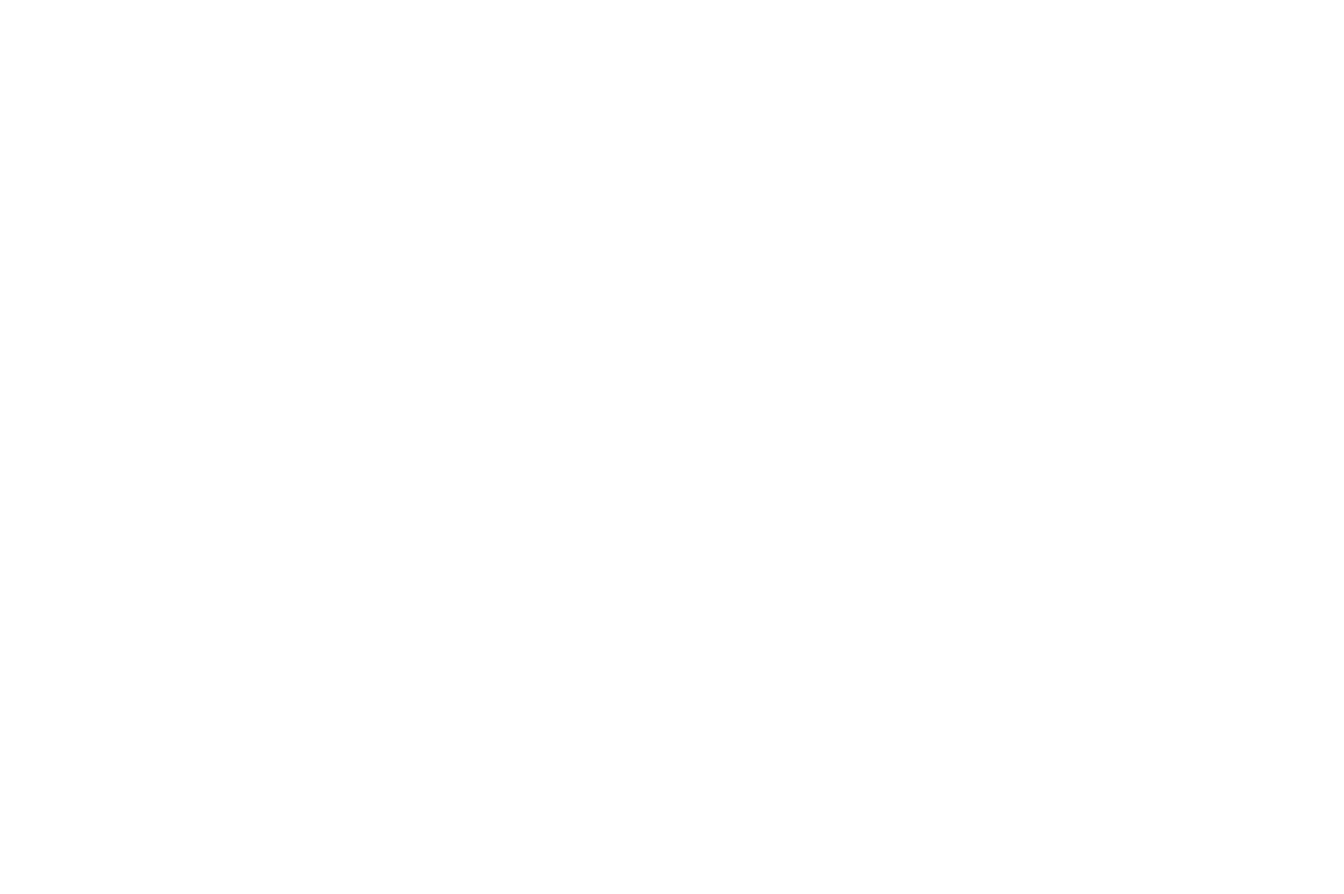
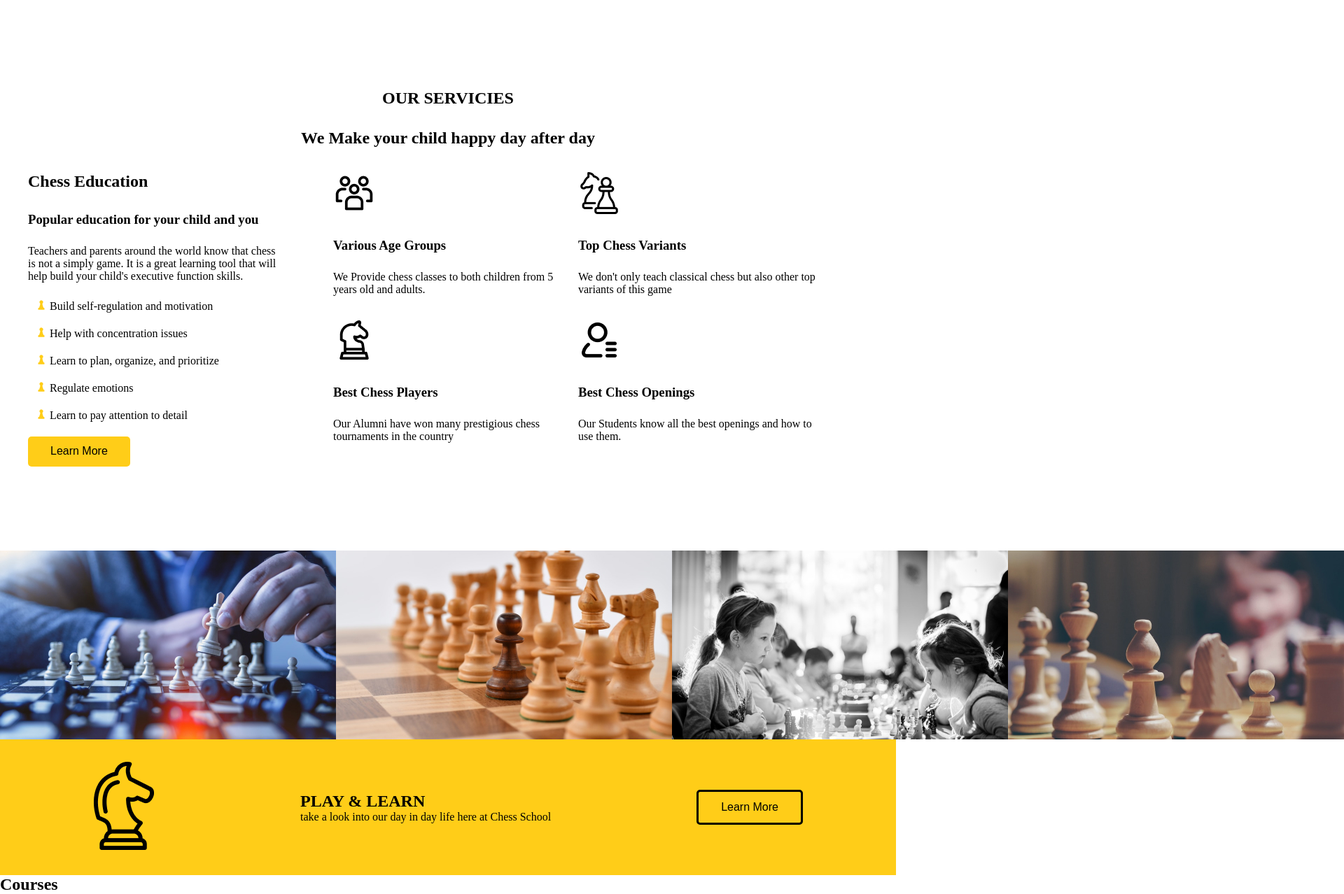
Before and after one commit to Riccardouras/proj-html-vuejs, a Vue app: page / in a window 1280 px wide. Shown: the part 900-2178 px from the top of the page at 70% size, 1920 px wide, since content can reach past the window. Before the commit the page ends 915 px from the top, so only its background shows below. Built offline with nearby package versions, Linux system fonts and the light colour scheme.

Commit message:
work still in progress

```diff
--- a/src/App.vue
+++ b/src/App.vue
@@ -26,7 +26,7 @@ export default{
 
 <template>
   <AppHeader/>
-  <!-- <AppMain/> -->
+  <AppMain/>
   <!-- <AppFooter/> -->
 </template>
 
--- a/src/components/AppHeader.vue
+++ b/src/components/AppHeader.vue
@@ -44,7 +44,7 @@ export default{
 
                 </div>
             </section>
-            <nav class="container flex justify-around  margin-top">
+            <nav class="container flex justify-around  margin-top auto">
                 <div><img :src="getImagePath(`../assets/images/${store.Logo}`)" alt=""></div>
                 <div>
                     <ul>
@@ -56,7 +56,7 @@ export default{
             </nav>
         </header>
         <section class="flex">
-            <div class="container justify-start relative">
+            <div class="container justify-start relative auto">
                 <div>
                     <button class="btn-yellow">WELCOME</button>
                     <h1 class="dist relative">ACADEMIC CHESS <br> FOR
@@ -89,7 +89,7 @@ header{
   opacity: 0.8;
 }
 .justify-start{
-    margin-left: 288px;
+    margin-left: 441px
 }
 .justify-around{
     justify-content: space-around;
@@ -97,12 +97,8 @@ header{
 .flex{
     display: flex;
 }
-.container{
-    max-width: 1923px;
-}
-.auto{
-    margin: 0 auto;
-}
+
+
 span{
     color: #ffffff;
 }
@@ -141,6 +137,7 @@ a{
     background-image: url(../assets/images/jumbotron/mt-2236-home-bg1.jpg);
     background-size: 100%;
     background-repeat: no-repeat;
+    font-family: 'Lato', sans-serif;
 }
 .btn-yellow{
     background-color: #ffcd18;
@@ -192,7 +189,7 @@ p{
     position: absolute;
     position: absolute;
     top: 42%;
-    left: -66%;
+    left: -60%;
     padding: 1rem;
     font-size: 2rem;
     border-radius: 100%;
--- a/src/components/AppMain.vue
+++ b/src/components/AppMain.vue
@@ -1,7 +1,7 @@
 <script>
-import {store} from "./data/store";
+import { store } from "./data/store";
 export default {
-    props:{
+    props: {
         listIcon: Object,
         services: Object
     },
@@ -24,33 +24,34 @@ export default {
 </script>
 
 <template>
-    <section>
-        <h2>
+    <section class="section-margin">
+        <h1 class=" text-center marg-top-bottom">
             OUR SERVICIES
-        </h2>
-        <h3>We Make your child happy day after day</h3>
-        <div>
-            <div>
-                <h3><b>Chess Education</b></h3>
-                <h6>Popular education for your child and you</h6>
-                <p>Teachers and parents around the world know that chess is not a simply game. It is a great learning tool that will help build your child's executive function skills</p>
+        </h1>
+        <h2 class="text-center mb">We Make your child happy day after day</h2>
+        <div class="flex container auto gap">
+            <div class="box">
+                <h2 class="margins-h2"><b>Chess Education</b></h2>
+                <h3 class="margins-h3">Popular education for your child and you</h3>
+                <p>Teachers and parents around the world know that chess is not a simply game. It is a great learning tool
+                    that will help build your child's executive function skills.</p>
                 <div>
-                    <ul v-for="li in store.listIcon">
-                        <li>{{ li.text }}</li>
+                    <ul>
+                        <li v-for="li in store.listIcon">{{ li.text }}</li>
                     </ul>
                 </div>
                 <button>Learn More</button>
             </div>
-            <div v-for="service in store.services">
-                <div>
+            <div class="flex wrap boxed">
+                <div class="half halfh" v-for="service in store.services">
                     <div>
-                        <img :src="getImagePath(`../assets/images/${service.img}`)" :alt="service.id">
+                        <img class="img-size" :src="getImagePath(`../assets/images/${service.img}`)" :alt="service.id">
                     </div>
-                    <div>
-                        <h5>{{service.title}}</h5>
+                    <div class="margi-b">
+                        <h3>{{ service.title }}</h3>
                     </div>
-                    <div>
-                        <p>{{service.text}}</p>
+                    <div class="">
+                        <p>{{ service.text }}</p>
                     </div>
                 </div>
             </div>
@@ -58,16 +59,18 @@ export default {
     </section>
     <!-- flyer -->
     <section>
-        <div v-for="image in store.main">
-            <img :src="getImagePath(`../assets/images/${image}`)" alt="">
+        <div class="flex width">
+            <div v-for="image in store.main">
+                <img class="fit" :src="getImagePath(`../assets/images/${image}`)" alt="">
+            </div>
         </div>
-        <div v-for="el in store.flyer">
-            <div>
+        <div class="flex bg-yellow negative-m justify-center align-center gapp" v-for="el in store.flyer">
+            <div class="container">
                 <img :src="getImagePath(`../assets/images/${el.img}`)" alt="">
             </div>
             <div>
-                <h2>{{el.title}}</h2>
-                <p>{{el.text}}</p>
+                <h2>{{ el.title }}</h2>
+                <p>{{ el.text }}</p>
             </div>
             <div>
                 <button>Learn More</button>
@@ -82,13 +85,13 @@ export default {
             <div>
                 <div v-for="card in store.cards">
                     <img :src="getImagePath(`../assets/images/${card.img}`)" alt="">
-                    <h3>{{card.title}}</h3>
-                    <p>{{card.text}}</p>
-                    <h3>{{card.price}}</h3>
+                    <h3>{{ card.title }}</h3>
+                    <p>{{ card.text }}</p>
+                    <h3>{{ card.price }}</h3>
                     <button>View More</button>
                 </div>
-             </div>
-             <button>View Other Courses</button>
+            </div>
+            <button>View Other Courses</button>
         </div>
 
     </section>
@@ -96,7 +99,9 @@ export default {
     <section>
         <div>
             <div>
-                <h1>Take the<span><h1>first step</h1></span></h1>
+                <h1>Take the<span>
+                        <h1>first step</h1>
+                    </span></h1>
                 <h2>The fascinating world of chess has its doors open for anyone</h2>
             </div>
             <div><button>View More</button></div>
@@ -111,8 +116,8 @@ export default {
                 <img :src="getImagePath(`../assets/images/${event.img}`)" alt="">
             </div>
             <div>
-                <h2>{{event.title}}</h2>
-                <p>{{event.description}}</p>
+                <h2>{{ event.title }}</h2>
+                <p>{{ event.description }}</p>
             </div>
             <div><button>Register</button></div>
         </div>
@@ -126,14 +131,16 @@ export default {
                 <button>View Other Posts</button>
             </div>
             <div>
-                <div v-for="el in store.news" >
+                <div v-for="el in store.news">
                     <img :src="getImagePath(`../assets/images/${el.img}`)" alt="">
-                    <h3>{{el.text}}</h3>
+                    <h3>{{ el.text }}</h3>
                 </div>
             </div>
         </div>
     </section>
 </template>
 
-<style scoped lang="scss">
-</style>
+<style scoped lang="scss"> li {
+     list-style-image: url(../assets/images/listicon/mt-2236-home-icon-bullet.png);
+     list-style-position: inside;
+ }</style>
--- a/src/scss/style.scss
+++ b/src/scss/style.scss
@@ -2,10 +2,108 @@
 @import url('https://fonts.googleapis.com/css2?family=Lato:wght@900&display=swap');
 body{
     margin: 0 !important;
-    font-family: 'Lato', sans-serif;
   }
 *{
     box-sizing: border-box;
     margin: 0;
     padding: 0;
 }
+
+.flex{
+  display: flex;
+}
+.text-center{
+  text-align: center;
+}
+.container{
+    max-width: 1200px;
+}
+.auto{
+    margin: 0 auto;
+}
+.wrap{
+  flex-wrap: wrap;
+}
+.half{
+  width: calc(100% / 2);
+}
+.halfh{
+  height: calc(100% / 2);
+}
+.bg-yellow{
+  background-color: #FFCD18;
+  margin: 0;
+  box-sizing: border-box;
+  padding: 2rem;
+}
+.width{
+  width: calc(100vw / 4 - 2px);
+}
+.fit{
+  object-fit: contain;
+}
+.box{
+  width: 356px;
+}
+.boxed{
+  width: 700px;
+}
+.marg-top-bottom{
+  margin-top: 112px;
+  margin-bottom: 30px;
+}
+.mb{
+  margin-bottom: 35px;
+}
+.box h2{
+  margin-bottom: 30px;
+}
+.box h3{
+  margin-bottom: 25px;
+}
+.box p{
+  margin: 25px 0;
+}
+.box div > ul li{
+  margin-bottom: 21px;
+  margin-left: 14px;
+}
+.img-size{
+  width: 60px;
+  margin-bottom: 30px;
+}
+.box button{
+  background-color: #ffcd18;
+  padding: 0.8rem 2rem;
+  border-radius: 5px;
+  font-size: 1rem;
+  border: none;
+}
+.margi-b{
+  margin-bottom: 25px;
+}
+.gap{
+  gap: 5rem;
+}
+.section-margin{
+  margin-bottom: 120px;
+}
+.negative-m{
+  margin-top: -4px;
+}
+.justify-center{
+  justify-content: center;
+}
+.align-center{
+  align-items: center;
+}
+.bg-yellow button{
+  background-color: #ffcd18;
+  padding: 0.8rem 2rem;
+  border-radius: 5px;
+  font-size: 1rem;
+  border: 3px solid;
+}
+.gapp{
+  gap: 13rem;
+}
```
